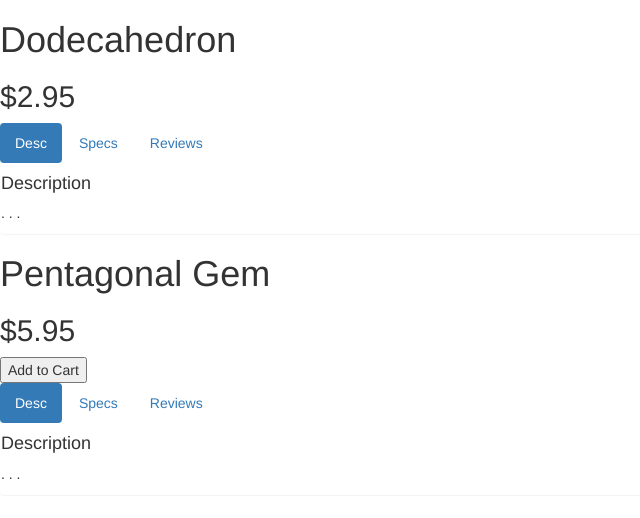
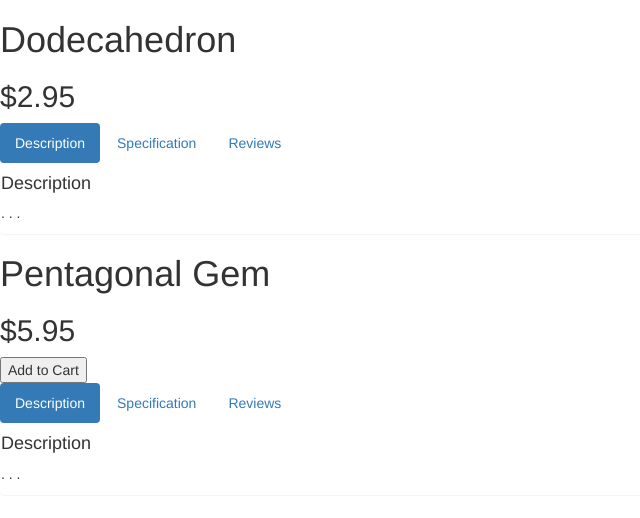
Before and after one commit to nathanpanchal/angular_test, a website: page index.html in a window 1280 px wide. Shown: the whole page, without its empty margins (0-640 px from the left). Drawn offline with nearby package versions, Linux system fonts and the light colour scheme.

```diff
--- a/index.html
+++ b/index.html
@@ -15,10 +15,10 @@
             <section ng-controller="PanelController as panel">
                 <ul class="nav nav-pills">
                     <li ng-class="{active:panel.isSelected(1)}">
-                        <a href="" ng-click="panel.selectTab(1)">Desc</a>
+                        <a href="" ng-click="panel.selectTab(1)">Description</a>
                     </li>
                     <li ng-class="{active:panel.isSelected(2)}">
-                        <a href="" ng-click="panel.selectTab(2)">Specs</a>
+                        <a href="" ng-click="panel.selectTab(2)">Specification</a>
                     </li>
                     <li ng-class="{active:panel.isSelected(3)}">
                         <a href="" ng-click="panel.selectTab(3)">Reviews</a>
```
Also changed, not shown: bower.json (added, +15 -0 lines), package.json (added, +37 -0 lines).
